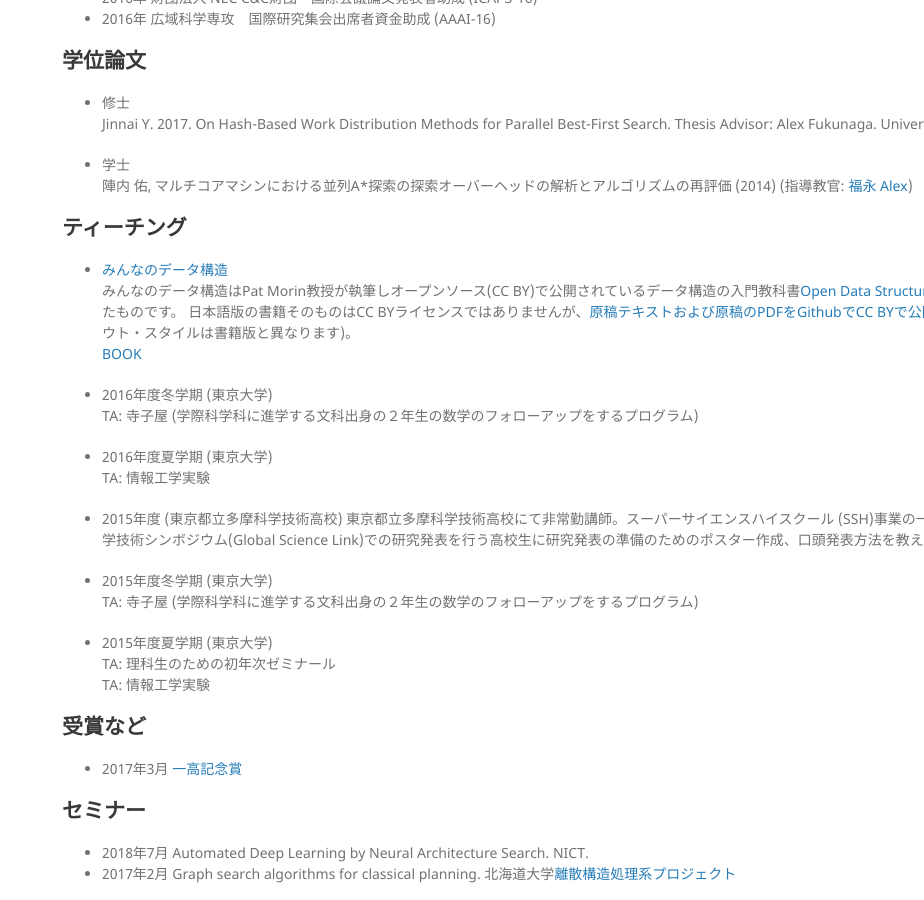
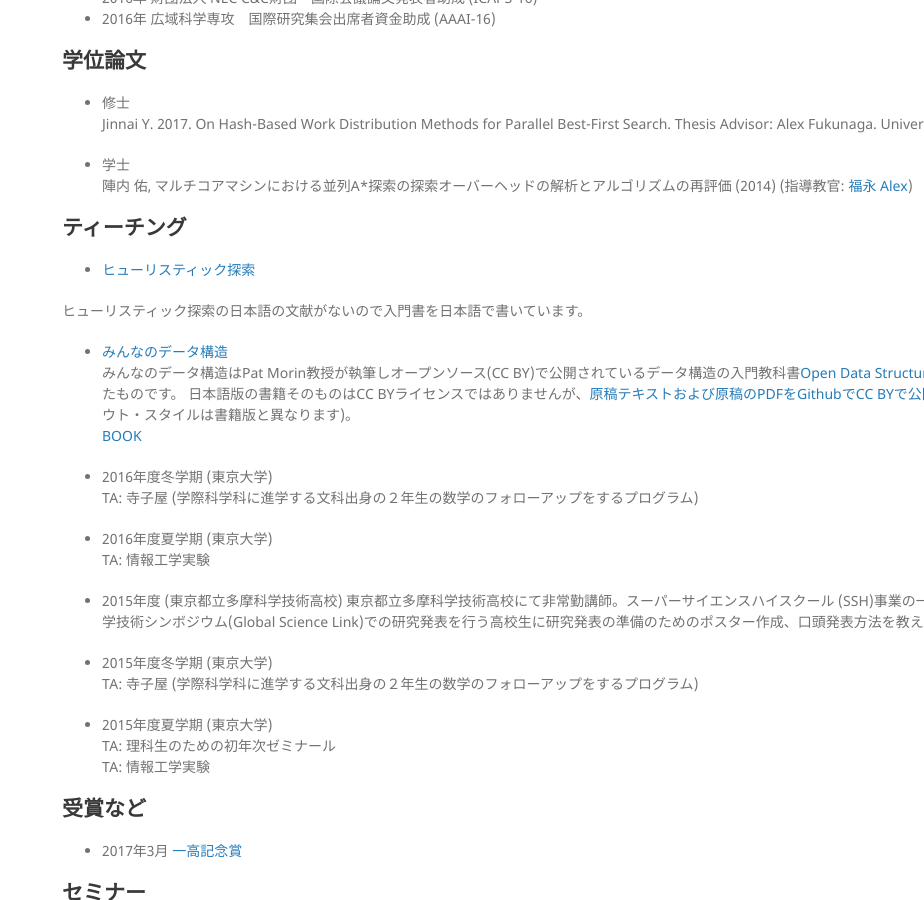
Before and after one commit to jinnaiyuu/jinnaiyuu.github.io, a Jekyll site: the page built from ja/index.md, in a window 1280 px wide and 900 px high, scrolled down 2210 px. Shown: the whole window, without its empty margins (356-1280 px from the left). Built offline with Jekyll 4.4.1, drawn with Linux system fonts in a browser that asks for light colours; our own code applies the rules of GitHub Pages for plain Markdown files.

Commit message:
added textbook

```diff
--- a/ja/index.md
+++ b/ja/index.md
@@ -89,6 +89,10 @@ Jinnai Y. 2017. On Hash-Based Work Distribution Methods for Parallel Best-First
 
 
 ## ティーチング
+- [ヒューリスティック探索](../pdf/textbook.pdf)
+
+ヒューリスティック探索の日本語の文献がないので入門書を日本語で書いています。
+
 - [みんなのデータ構造](https://www.lambdanote.com/products/opendatastructures)
 みんなのデータ構造はPat Morin教授が執筆しオープンソース(CC BY)で公開されているデータ構造の入門教科書[Open Data Structures](http://opendatastructures.org/)を日本語に翻訳したものです。
 日本語版の書籍そのものはCC BYライセンスではありませんが、[原稿テキストおよび原稿のPDFをGithubでCC BYで公開しています](https://github.com/spinute/ods)  (レイアウト・スタイルは書籍版と異なります)。
```
Also changed, not shown: 1 other file.
